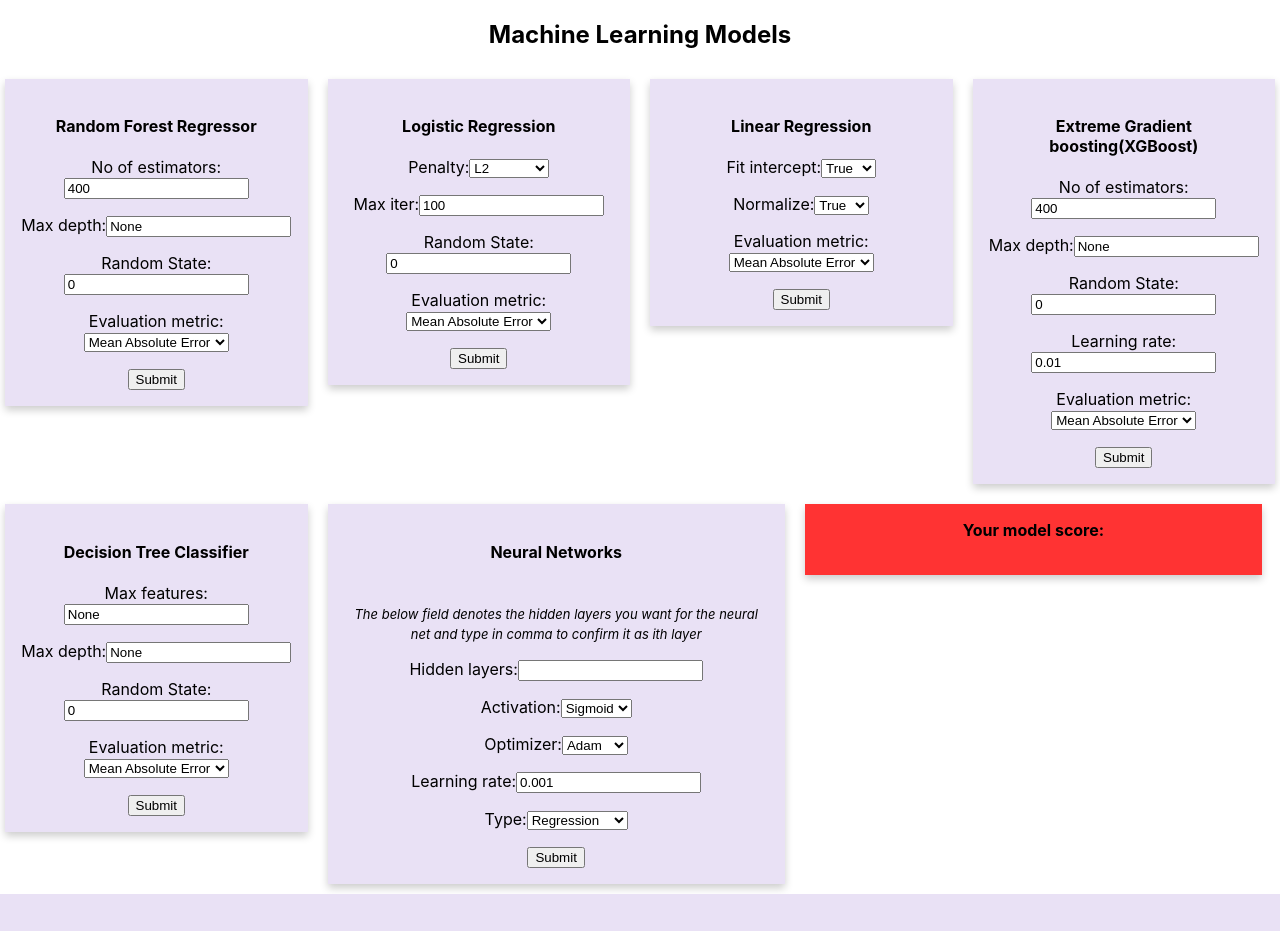
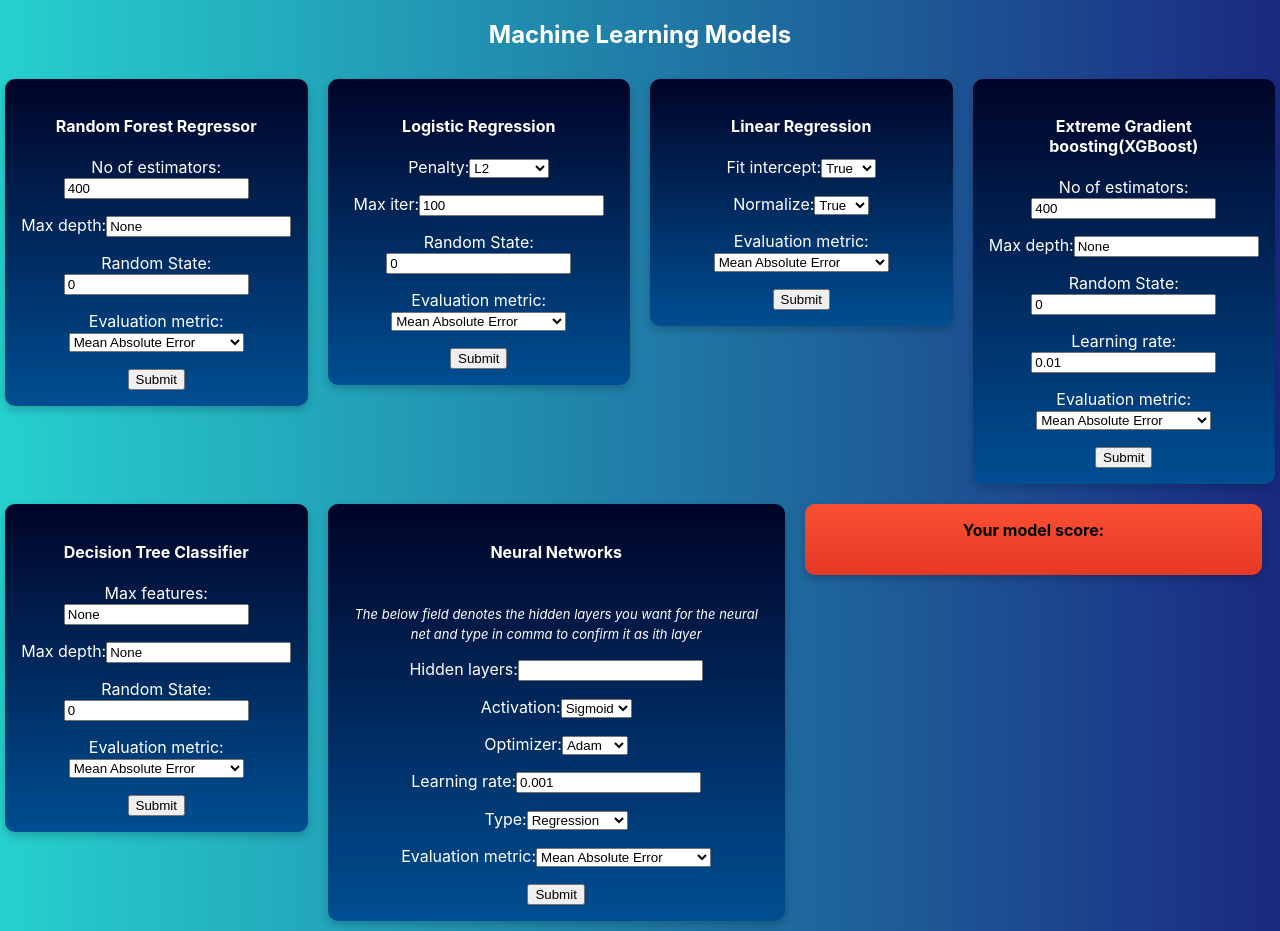
Before and after one commit to DeepakVelmurugan/Virtual-Data-Scientist, a Flask app: page /MLmodels in a window 1280 px wide. Before the commit the page ends 894 px from the top, so only its background shows below. Run offline with Flask 2, Linux system fonts and the light colour scheme.

Commit message:
major UI changes
More refreshing look and error check done before posting

```diff
--- a/templates/MLmodels.html
+++ b/templates/MLmodels.html
@@ -2,8 +2,16 @@
 
 {%block head%}
 <title>Virtual Data scientist</title>
-<h2>Machine Learning Models</h2>
 <style>
+    body{
+        background: #1A2980;
+        background: -webkit-linear-gradient(to right, #26D0CE, #1A2980);
+        background: linear-gradient(to right, #26D0CE, #1A2980);
+    }
+    h2{
+        color: white;
+        font-family: -apple-system, BlinkMacSystemFont, 'Segoe UI', Roboto, Oxygen, Ubuntu, Cantarell, 'Open Sans', 'Helvetica Neue', sans-serif;
+    }
     * {
     box-sizing: border-box;
     }
@@ -46,13 +54,25 @@
     /* Style the counter cards */
     .card {
     box-shadow: 0 4px 8px 0 rgba(0, 0, 0, 0.2);
+    border-radius: 10px;
     padding: 16px;
     text-align: center;
-    background-color: rgba(168, 138, 216, 0.253);
+    color: white;
+    font-family: -apple-system, BlinkMacSystemFont, 'Segoe UI', Roboto, Oxygen, Ubuntu, Cantarell, 'Open Sans', 'Helvetica Neue', sans-serif;
+    background: #000428;
+    background: -webkit-linear-gradient(to top, #004e92, #000428);
+    background: linear-gradient(to top, #004e92, #000428);
+    }
+
+    .card:hover{
+        background: #1488CC;
+        background: -webkit-linear-gradient(to top, #2B32B2, #1488CC);
+        background: linear-gradient(to top, #2B32B2, #1488CC);
     }
 
     .cardScore {
     box-shadow: 0 4px 8px 0 rgba(0, 0, 0, 0.2);
+    border-radius: 10px;
     padding: 16px;
     text-align: center;
     background-color: rgba(230, 116, 178, 0.253);
@@ -70,17 +90,16 @@
         text-indent: -1em;
     }
     li:before{
-        /* content: ">";
-        padding-right: 2px; */
         content: "►";
         padding-right: 2px;
         width: 1em;
-        color:rgb(0, 0, 0);
+        color: white;
     }
 </style>
 {%endblock%}
 
 {%block body%}
+<h2>Machine Learning Models</h2>
 <div class="row">
     <div class="column">
         <div class="card">
@@ -92,10 +111,12 @@
                     <p>Random State:<input placeholder="Random State..." name="random_state" id="random_state_rf" value="0"></p>
                     <p>Evaluation metric:<select id="drop_down_rf" name="evaluation_metric">
                         <option value="MAE">Mean Absolute Error</option>
-                        <option value="Inprogress"><i>(yet to come)</i></option>
+                        <option value="MSE">Root Mean Squared Error</option>
+                        <option value="F1">F1 score</option>
+                        <option value="Accuracy">Accuracy</option>
                     </select></p>
                     <input type="hidden" id="type" name="type" value="randomforest">
-                    <input type="submit" value="Submit" onclick="return submit_RandomForest()">
+                    <input type="submit" value="Submit" onclick="return errorCheckTextBox()">
                 </form>
             </div>
         </div>
@@ -115,10 +136,12 @@
                     <p>Random State:<input placeholder="Random State..." name="random_state" id="random_state_logr" value="0"></p>
                     <p>Evaluation metric:<select id="drop_down_logr" name="evaluation_metric">
                         <option value="MAE">Mean Absolute Error</option>
-                        <option value="Inprogress"><i>(yet to come)</i></option>
+                        <option value="MSE">Root Mean Squared Error</option>
+                        <option value="F1">F1 score</option>
+                        <option value="Accuracy">Accuracy</option>
                     </select></p>
                     <input type="hidden" id="type" name="type" value="logisticregression">
-                    <input type="submit" value="Submit">
+                    <input type="submit" value="Submit" onclick="return errorCheckTextBox()">
                 </form>
             </div>
         </div>
@@ -139,10 +162,10 @@
                         </select></p>
                     <p>Evaluation metric:<select id="drop_down_rf" name="evaluation_metric">
                         <option value="MAE">Mean Absolute Error</option>
-                        <option value="Inprogress"><i>(yet to come)</i></option>
+                        <option value="MSE">Root Mean Squared Error</option>
                     </select></p>
                     <input type="hidden" id="type" name="type" value="LinearRegression">
-                    <input type="submit" value="Submit" >
+                    <input type="submit" value="Submit" onclick="return errorCheckTextBox()" >
                 </form>
             </div>
         </div>
@@ -159,10 +182,12 @@
                     <p>Learning rate:<input name="learning_rate" id = "learning_rate" value="0.01"></p>
                     <p>Evaluation metric:<select id="drop_down_xgb" name="evaluation_metric">
                         <option value="MAE">Mean Absolute Error</option>
-                        <option value="Inprogress"><i>(yet to come)</i></option>
+                        <option value="MSE">Root Mean Squared Error</option>
+                        <option value="F1">F1 score</option>
+                        <option value="Accuracy">Accuracy</option>
                     </select></p>
                     <input type="hidden" id="type" name="type" value="XGBoost">
-                    <input type="submit" value="Submit">
+                    <input type="submit" value="Submit" onclick="return errorCheckTextBox()">
                 </form>
             </div>
         </div>
@@ -178,10 +203,12 @@
                     <p>Random State:<input placeholder="Random State..." name="random_state" id="random_state_dtc" value="0"></p>
                     <p>Evaluation metric:<select id="drop_down_rf" name="evaluation_metric">
                         <option value="MAE">Mean Absolute Error</option>
-                        <option value="Inprogress"><i>(yet to come)</i></option>
+                        <option value="MSE">Root Mean Squared Error</option>
+                        <option value="F1">F1 score</option>
+                        <option value="Accuracy">Accuracy</option>
                     </select></p>
                     <input type="hidden" id="type" name="type" value="DecisionTreeClassifier">
-                    <input type="submit" value="Submit">
+                    <input type="submit" value="Submit" onclick="return errorCheckTextBox()">
                 </form>
             </div>
         </div>
@@ -214,6 +241,12 @@
                         <option value="Regression">Regression</option>
                         <option value="Classification">Classification</option>
                      </select></p>
+                     <p>Evaluation metric:<select id="drop_down_nn" name="evaluation_metric">
+                        <option value="MAE">Mean Absolute Error</option>
+                        <option value="MSE">Root Mean Squared Error</option>
+                        <option value="F1">F1 score</option>
+                        <option value="Accuracy">Accuracy</option>
+                    </select></p>
                      <input type="hidden" id="type" name="type" value="NeuralNets">
                      <input type="submit" value="Submit" onclick="return fillhiddenlayers()">
                   </form>
@@ -233,11 +266,16 @@
                             localStorage.setItem("scores",currScore)
                         }
                         else if(parseInt(scores)>currScore){
-                            document.getElementsByClassName("cardScore")[0].style.backgroundColor = 'rgb(144,238,144)';
+                            document.getElementsByClassName("cardScore")[0].style.background = '#AAFFA9';
+                            document.getElementsByClassName("cardScore")[0].style.background = '-webkit-linear-gradient(to right, #11FFBD, #AAFFA9)';
+                            document.getElementsByClassName("cardScore")[0].style.background = 'linear-gradient(to right, #11FFBD, #AAFFA9)';
                             localStorage.setItem("scores",currScore)
                         }
                         else{
-                            document.getElementsByClassName("cardScore")[0].style.backgroundColor = 'rgb(255, 51, 51)';
+                            document.getElementsByClassName("cardScore")[0].style.background = '#f85032';
+                            document.getElementsByClassName("cardScore")[0].style.background = '-webkit-linear-gradient(to top, #e73827, #f85032)';
+                            document.getElementsByClassName("cardScore")[0].style.background = 'linear-gradient(to top, #e73827, #f85032)';
+
                             localStorage.setItem("scores",currScore)
                         }
                     }
@@ -294,22 +332,35 @@
         return true;
     }
     function fillhiddenlayers(){
+        flag = errorCheckTextBox();
+        if(!flag){
+            return false;
+        }
         hidden_layers.value = layers;
         if(document.getElementById("momemtum").checked){
             document.getElementById("momemtum").value = "True";
         }
     }
-
-    function submit_RandomForest(){
-        var random_state = Math.round(document.getElementById("random_state_rf").value);
-        if(isNaN(random_state)){
-            alert("Proper input required");
-            return false;
+    //Error checking all the textboxes
+    function errorCheckTextBox(){
+        var inputTags = document.getElementsByTagName("INPUT");
+        var inputTagsArr = [];
+        for(var cnt=0;cnt<inputTags.length;cnt++){
+            if(inputTags[cnt].type=="text"){
+                inputTagsArr.push(inputTags[cnt]);
+            }
         }
-        else{
-            alert("Prediction successfull");
-            return true;
+        for(var cnt=0;cnt<inputTagsArr.length;cnt++){
+            var get_value = inputTagsArr[cnt].value;
+            if(get_value == "None" || get_value==""){
+                continue;
+            }
+            else if(isNaN(Math.round(get_value))){
+                alert("Please check your inputs");
+                return false;
+            }
         }
+        return true;
     }
 </script>
 {% endblock %}
```
